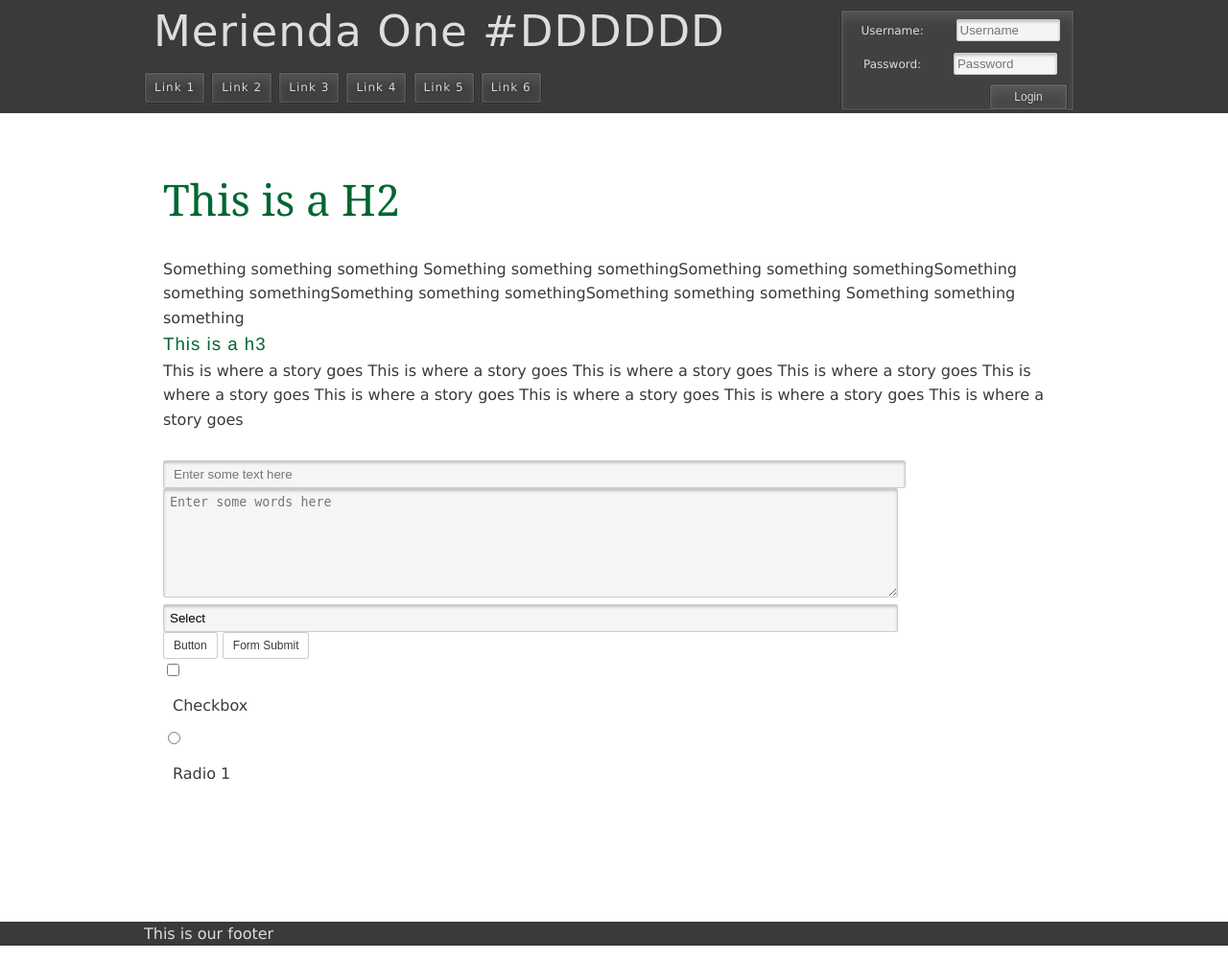
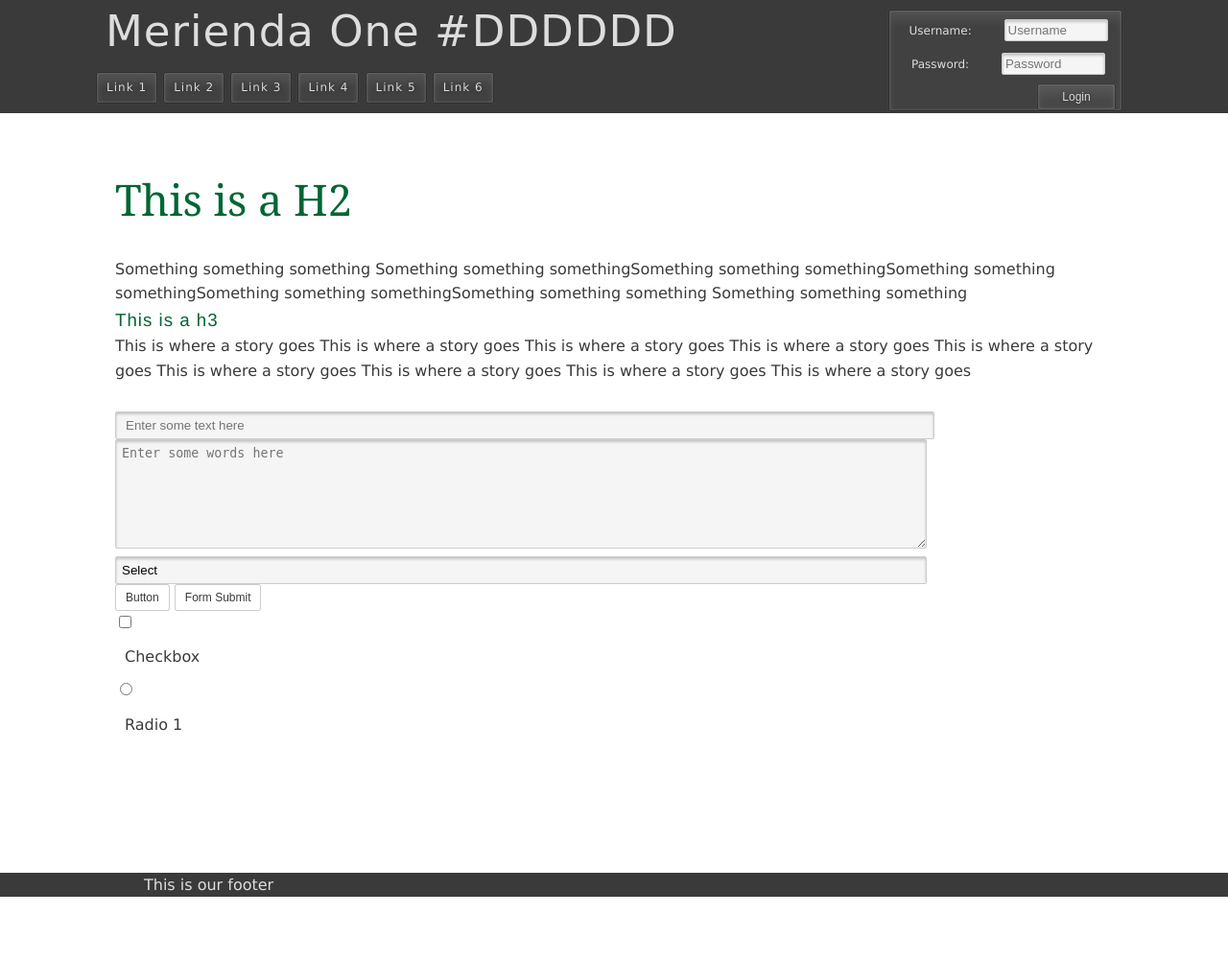
Before and after one commit to ncss-2013/ForkingStories, a Python web app: template templates/testhtml.html in a window 1280 px wide. Shown: the whole page at 96% size. After the commit the page ends 935 px from the top, so only its background shows below. Run offline with Jinja, Linux system fonts and the light colour scheme; the template is opened without the code that fills it, so the values that code supplies are empty; some web fonts are replaced.

Commit message:
fixed header margins
git-svn-id: http://svn.ask.it.usyd.edu.au/ncss132@259 077c64fb-b2d2-0410-9397-d79fc6128392

```diff
--- a/static/css/stylesheet.css
+++ b/static/css/stylesheet.css
@@ -76,7 +76,7 @@ a:active {
 #header {
     background: #3a3a3a;
     margin: 0 auto;
-    padding: 10px 160px;
+    padding: 10px 110px;
 }
 #header h1 {
     font-family: 'Merienda One', cursive;
@@ -92,7 +92,7 @@ a:active {
     color: #DDDDDD;
     background: #3a3a3a;
     margin: 0 auto;
-    padding: 10px 150px 10px 150px;
+    padding: 10px 100px;
 }
 #nav  a,
 .loginbox a,
@@ -150,7 +150,7 @@ a:active {
 #main {
     min-height: 350px;
     margin: 0 auto;
-    padding: 10px 150px;
+    padding: 10px 100px;
     /* background: #FAFBE3; */
 }
 .main-single {
```
